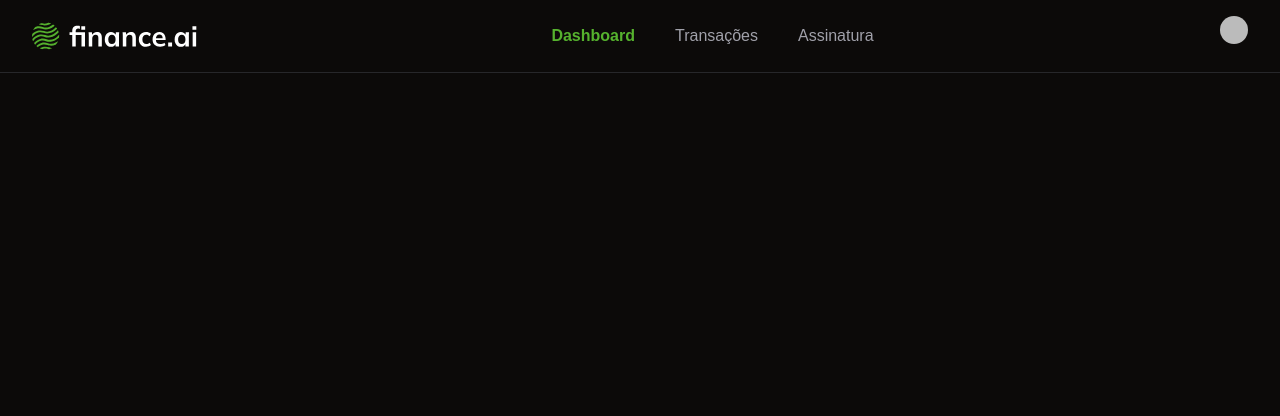
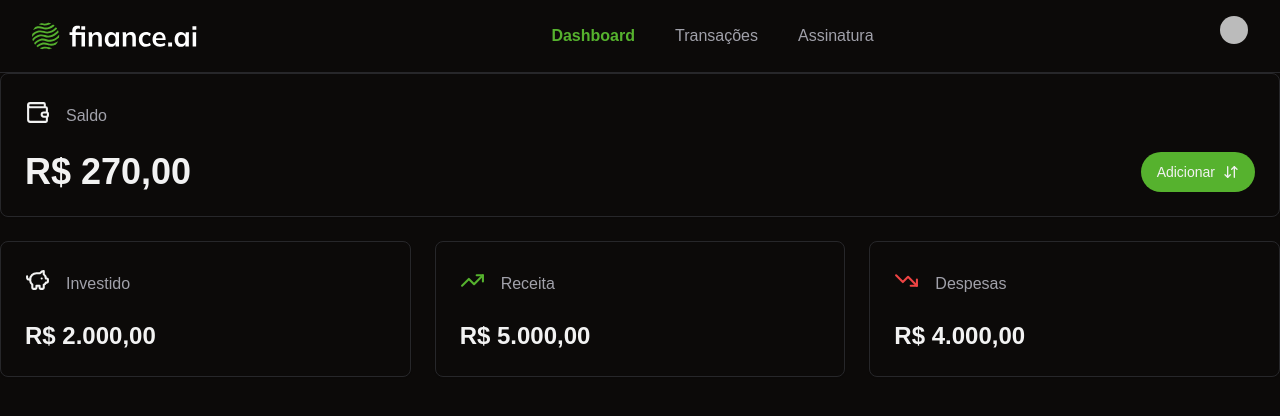
Before and after one commit to srodrigo28/tdw-finances, a Next.js app: page / in a window 1280 px wide. Shown: the top 416 px of the page. Built offline with nearby package versions, Linux system fonts and the light colour scheme; no server answers; sample sign-in values are in the browser's storage; some icons are missing.

Commit message:
feet: summary-card

```diff
--- /dev/null
+++ b/app/(home)/_components/summary-card.tsx
@@ -0,0 +1,31 @@
+import AddTransactionButton from "@/components/add-transaction-button";
+import { Card, CardContent, CardHeader } from "@/components/ui/card";
+import { ReactNode } from "react";
+
+interface SummaryCardProps{
+    icon: ReactNode;
+    title: string;
+    amount: number;
+    className?: string;
+}
+const SummaryCard = ( {icon, title, amount, className } : SummaryCardProps) => {
+  return (
+    <Card>
+      <CardHeader className="flex-row items-center gap-4">
+        {icon}
+        <p className="text-muted-foreground">{title}</p>
+      </CardHeader>
+      <CardContent className="flex justify-between">
+        <p className={`text-2xl font-bold ${className}`}>{
+            Intl.NumberFormat( "pt-BR",
+                { style: "currency",
+                  currency: "BRL",
+                }).format(amount)}
+        </p>
+        { className == "text-4xl" && <AddTransactionButton /> }
+      </CardContent>
+    </Card>
+  );
+};
+
+export default SummaryCard;
--- /dev/null
+++ b/app/(home)/_components/summary-cards.tsx
@@ -0,0 +1,40 @@
+import { PiggyBankIcon, TrendingDownIcon, TrendingUpIcon, WalletIcon } from "lucide-react";
+import SummaryCard from "./summary-card";
+
+const SummaryCards = () => {
+    return (
+        <div className="space-y-6">
+            <SummaryCard
+                icon={<WalletIcon
+                size={25} />}
+                title="Saldo"
+                amount={270}
+                className="text-4xl"
+            />
+
+            {/* Outros cards */}
+            <div className="flex flex-col md:grid md:grid-cols-3 gap-6">
+            <SummaryCard
+                icon={<PiggyBankIcon
+                size={25} /> }
+                title="Investido"
+                amount={2000}
+            />
+            <SummaryCard
+                icon={<TrendingUpIcon
+                size={25}
+                className="text-primary" />}
+                title="Receita"
+                amount={5000}
+            />
+            <SummaryCard
+                icon={<TrendingDownIcon
+                size={25}
+                className="text-red-500" />}
+                title="Despesas" amount={4000}
+            />
+            </div>
+        </div>
+     );
+}
+export default SummaryCards ;
--- a/app/(home)/page.tsx
+++ b/app/(home)/page.tsx
@@ -1,6 +1,7 @@
 import Navbar from "@/components/navbar";
 import { auth } from "@clerk/nextjs/server";
 import { redirect } from "next/navigation";
+import SummaryCards from "./_components/summary-cards";
 
 export default function Home() {
   const {userId} = auth()
@@ -8,6 +9,7 @@ export default function Home() {
   return (
     <>
       <Navbar />
+      <SummaryCards />
     </>
   );
 }
--- a/components/add-transaction-button.tsx
+++ b/components/add-transaction-button.tsx
@@ -12,7 +12,7 @@ const AddTransactionButton = () => {
     <>
       <Button className="rounded-full"
         onClick={() => setDialogIsOpen(true)}>
-        Adicionar transação
+        Adicionar
         <ArrowDownUp />
       </Button>
       <UpsertTransactionDialog
--- a/components/navbar.tsx
+++ b/components/navbar.tsx
@@ -12,7 +12,7 @@ const Navbar = () => {
             <Image src="/logo.svg" width={173} height={39} alt="Finance AI Logo" />
 
             {/* CENTRO */}
-            <div className="flex items-center gap-10">
+            <div className="md:flex items-center gap-10 hidden">
                 <Link className={ pathname == "/" ? "text-primary font-bold" : "text-muted-foreground" } href="/">Dashboard</Link>
                 <Link className={  pathname == "/transactions" ? "text-primary font-bold" : "text-muted-foreground" } href="/transactions">Transações</Link>
                 <Link className={pathname == "/subscription" ? "text-primary font-bold" : "text-muted-foreground" } href="/subscription">Assinatura</Link>
--- /dev/null
+++ b/components/ui/card.tsx
@@ -0,0 +1,79 @@
+import * as React from "react"
+
+import { cn } from "@/lib/utils"
+
+const Card = React.forwardRef<
+  HTMLDivElement,
+  React.HTMLAttributes<HTMLDivElement>
+>(({ className, ...props }, ref) => (
+  <div
+    ref={ref}
+    className={cn(
+      "rounded-lg border bg-card text-card-foreground shadow-sm",
+      className
+    )}
+    {...props}
+  />
+))
+Card.displayName = "Card"
+
+const CardHeader = React.forwardRef<
+  HTMLDivElement,
+  React.HTMLAttributes<HTMLDivElement>
+>(({ className, ...props }, ref) => (
+  <div
+    ref={ref}
+    className={cn("flex flex-col space-y-1.5 p-6", className)}
+    {...props}
+  />
+))
+CardHeader.displayName = "CardHeader"
+
+const CardTitle = React.forwardRef<
+  HTMLDivElement,
+  React.HTMLAttributes<HTMLDivElement>
+>(({ className, ...props }, ref) => (
+  <div
+    ref={ref}
+    className={cn(
+      "text-2xl font-semibold leading-none tracking-tight",
+      className
+    )}
+    {...props}
+  />
+))
+CardTitle.displayName = "CardTitle"
+
+const CardDescription = React.forwardRef<
+  HTMLDivElement,
+  React.HTMLAttributes<HTMLDivElement>
+>(({ className, ...props }, ref) => (
+  <div
+    ref={ref}
+    className={cn("text-sm text-muted-foreground", className)}
+    {...props}
+  />
+))
+CardDescription.displayName = "CardDescription"
+
+const CardContent = React.forwardRef<
+  HTMLDivElement,
+  React.HTMLAttributes<HTMLDivElement>
+>(({ className, ...props }, ref) => (
+  <div ref={ref} className={cn("p-6 pt-0", className)} {...props} />
+))
+CardContent.displayName = "CardContent"
+
+const CardFooter = React.forwardRef<
+  HTMLDivElement,
+  React.HTMLAttributes<HTMLDivElement>
+>(({ className, ...props }, ref) => (
+  <div
+    ref={ref}
+    className={cn("flex items-center p-6 pt-0", className)}
+    {...props}
+  />
+))
+CardFooter.displayName = "CardFooter"
+
+export { Card, CardHeader, CardFooter, CardTitle, CardDescription, CardContent }
```
